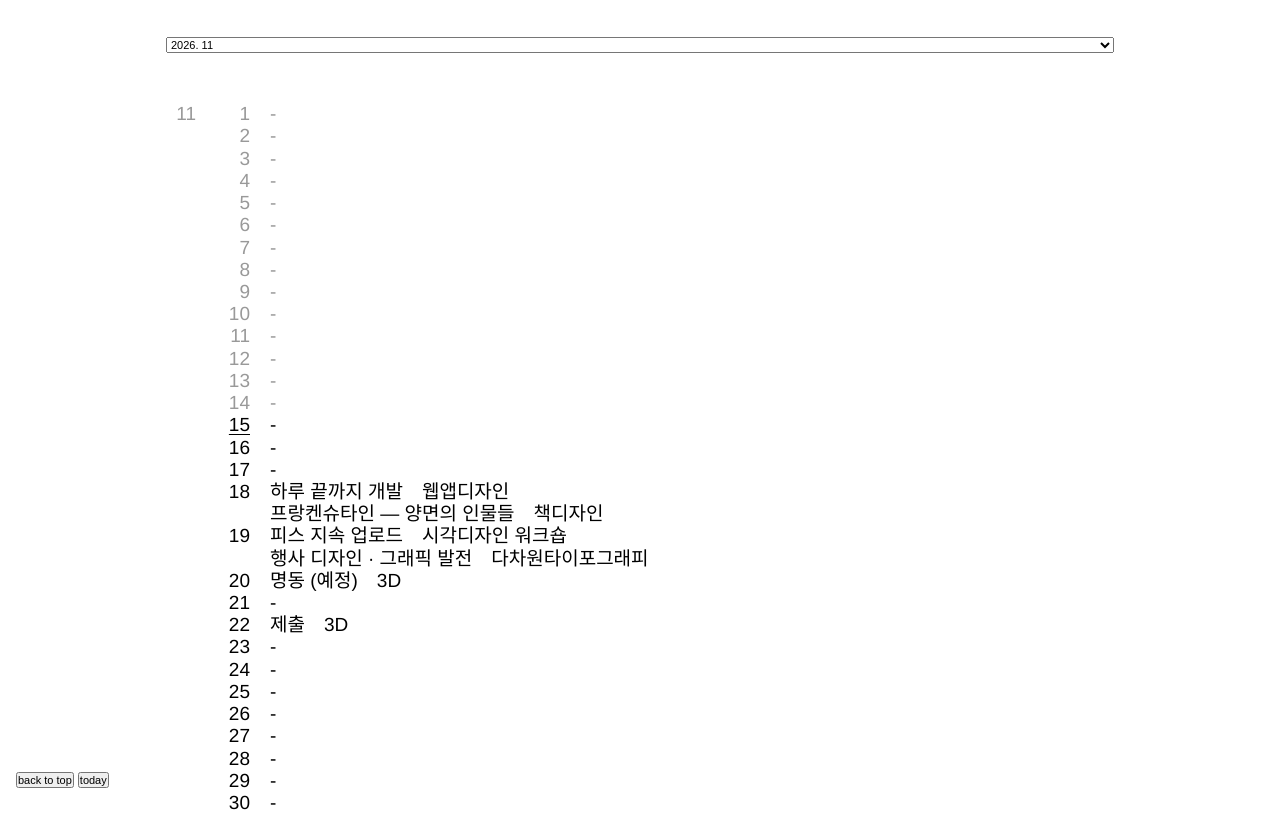
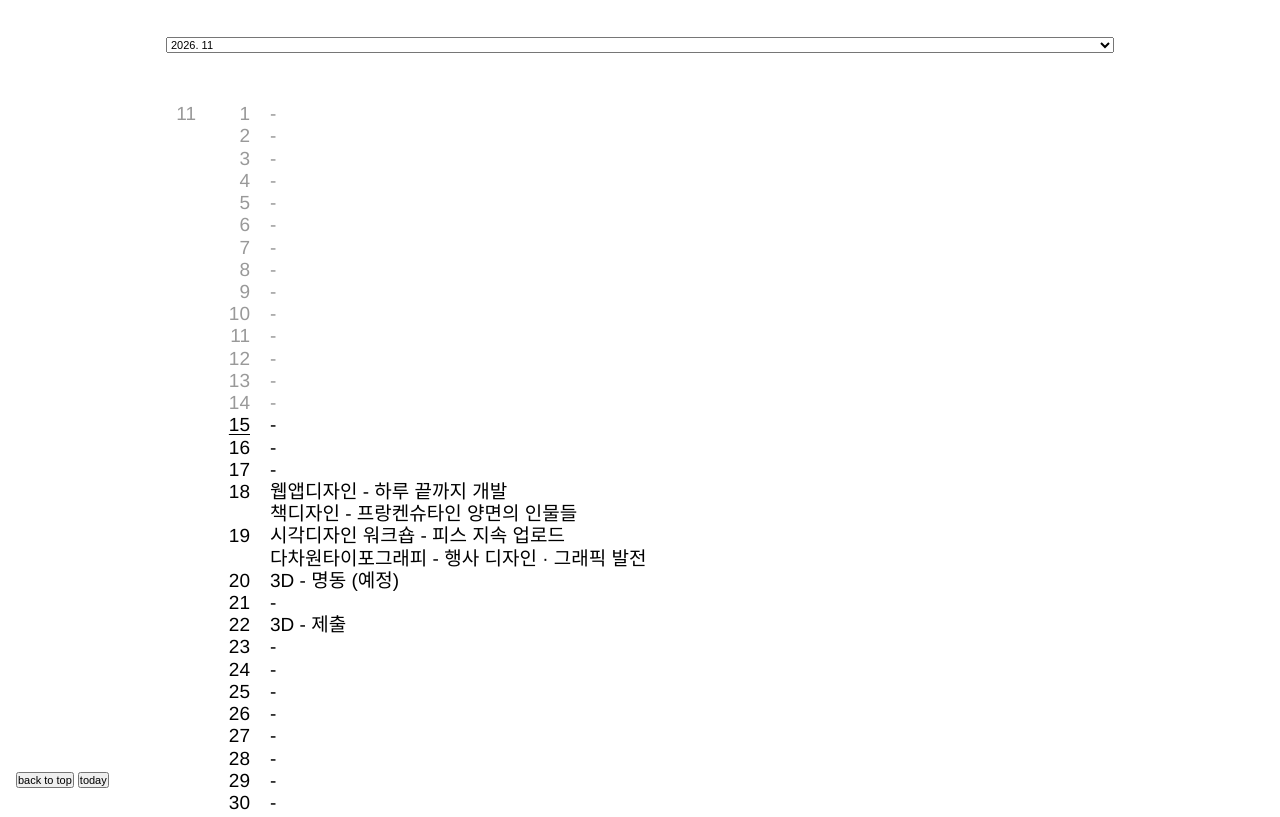
Before and after one commit to y0useunghyun/schedule, a plain HTML site: page index.html in a window 1280 px wide. Shown: the top 817 px of the page. Drawn offline with Linux system fonts and the light colour scheme.

Commit message:
design: 「과목 - 일정」 한 줄 표기

```diff
--- a/data.js
+++ b/data.js
@@ -1,8 +1,8 @@
-// 할 일은 여기만 고치면 됨. date: "YYYY-MM-DD". subject는 제목 뒤에 붙음.
+// 할 일은 여기만 고치면 됨. date: "YYYY-MM-DD". subject는 「과목 - 제목」으로 표시.
 
 const TASKS = [
   { date: "2026-11-18", subject: "웹앱디자인", title: "하루 끝까지 개발" },
-  { date: "2026-11-18", subject: "책디자인", title: "프랑켄슈타인 — 양면의 인물들" },
+  { date: "2026-11-18", subject: "책디자인", title: "프랑켄슈타인 양면의 인물들" },
   { date: "2026-11-19", subject: "시각디자인 워크숍", title: "피스 지속 업로드" },
   { date: "2026-11-19", subject: "다차원타이포그래피", title: "행사 디자인 · 그래픽 발전" },
   { date: "2026-11-20", subject: "3D", title: "명동 (예정)" },
--- a/index.html
+++ b/index.html
@@ -15,7 +15,6 @@
   .past { color: #999; }
   .today .d { text-decoration: underline; text-underline-offset: 3px; }
   .row:hover { background: #000; color: #fff; }
-  .s { margin-left: 1em; }
   .done .t { text-decoration: line-through; }
   .bar { position: fixed; left: 16px; bottom: 12px; display: flex; gap: 4px; }
   .bar button { font: 11px Arial, sans-serif; }
@@ -38,7 +37,7 @@ function esc(s) { return String(s).replace(/[&<>"]/g, c => ({ '&': '&amp;', '<':
 function row(d) {
   const key = iso(d);
   const tasks = TASKS.filter(t => t.date === key);
-  const titles = tasks.map(t => `<div class="${t.done ? 'done' : ''}"><span class="t">${esc(t.title)}</span><span class="s">${esc(t.subject || "")}</span></div>`).join('') || '-';
+  const titles = tasks.map(t => `<div class="${t.done ? 'done' : ''}"><span class="t">${t.subject ? esc(t.subject) + " - " : ""}${esc(t.title)}</span></div>`).join('') || '-';
   const first = d.getDate() === 1;
   const cls = [first ? 'first' : '', key === todayKey ? 'today' : key < todayKey ? 'past' : ''].join(' ');
   return `<div class="row ${cls}" id="d${key}"><span class="m">${first ? d.getMonth() + 1 : ''}</span><span class="d">${d.getDate()}</span><div>${titles}</div></div>`;
```
